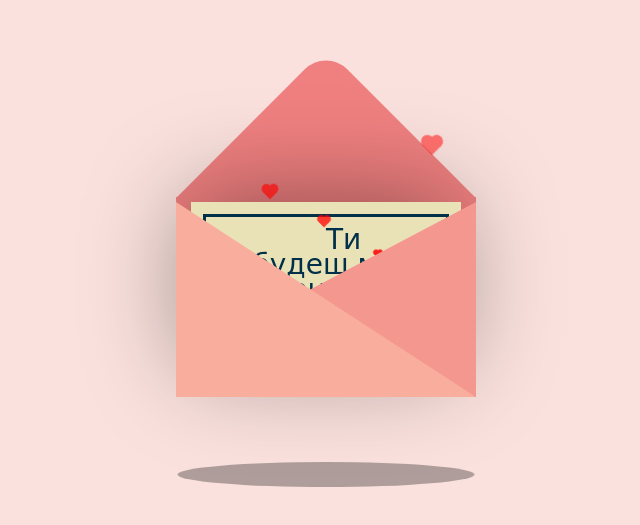
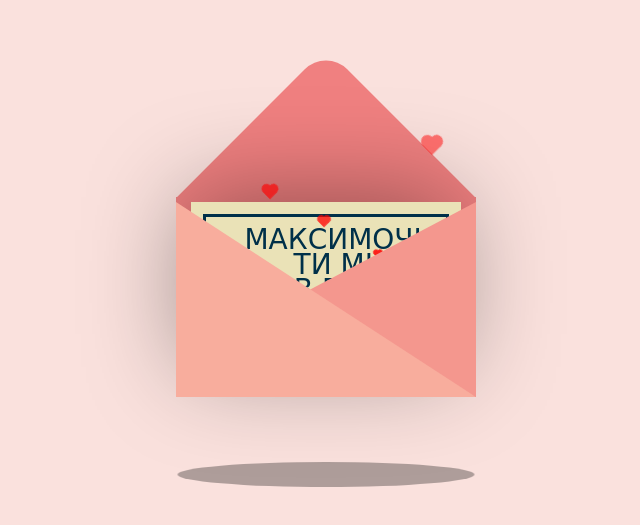
Before and after one commit to YakymenkoY/MAKSLOVEME, a plain HTML site: page index.html in a window 1280 px wide. Shown: the part 141-666 px from the top of the page, without its empty margins (314-954 px from the left). Drawn offline with Linux system fonts and the light colour scheme.

Commit message:
Update index.html

```diff
--- a/index.html
+++ b/index.html
@@ -14,7 +14,7 @@
             <div class="envelope"></div>
             <div class="front"></div>
             <div class="card">
-                <div class="text">Ти</br> будеш моєю</br>Валентинкою?</div>
+                <div class="text">МАКСИМОЧКА</br> ТИ МНЕ  </br>В ПОПУ ДАШЬ??</div>
                 <div class="heart" </div>
         </div>
         <div class="hearts">
```
